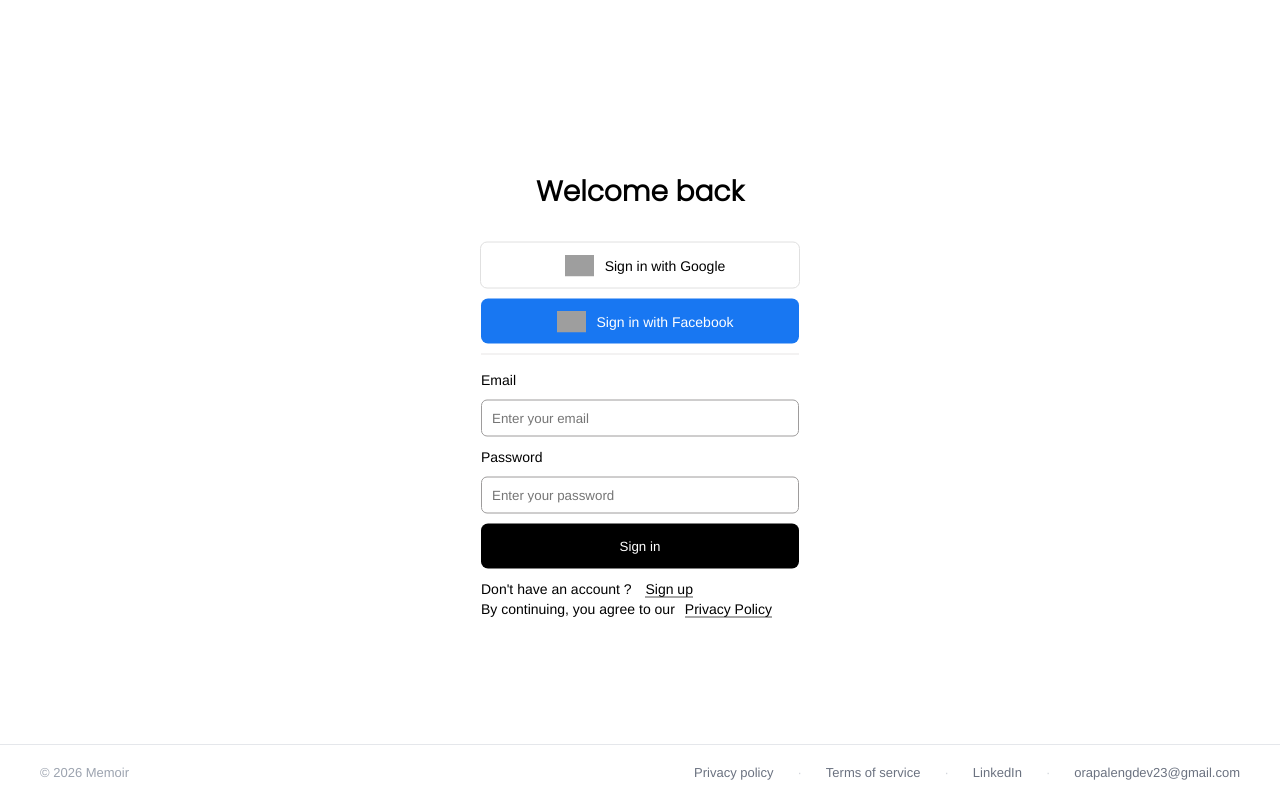
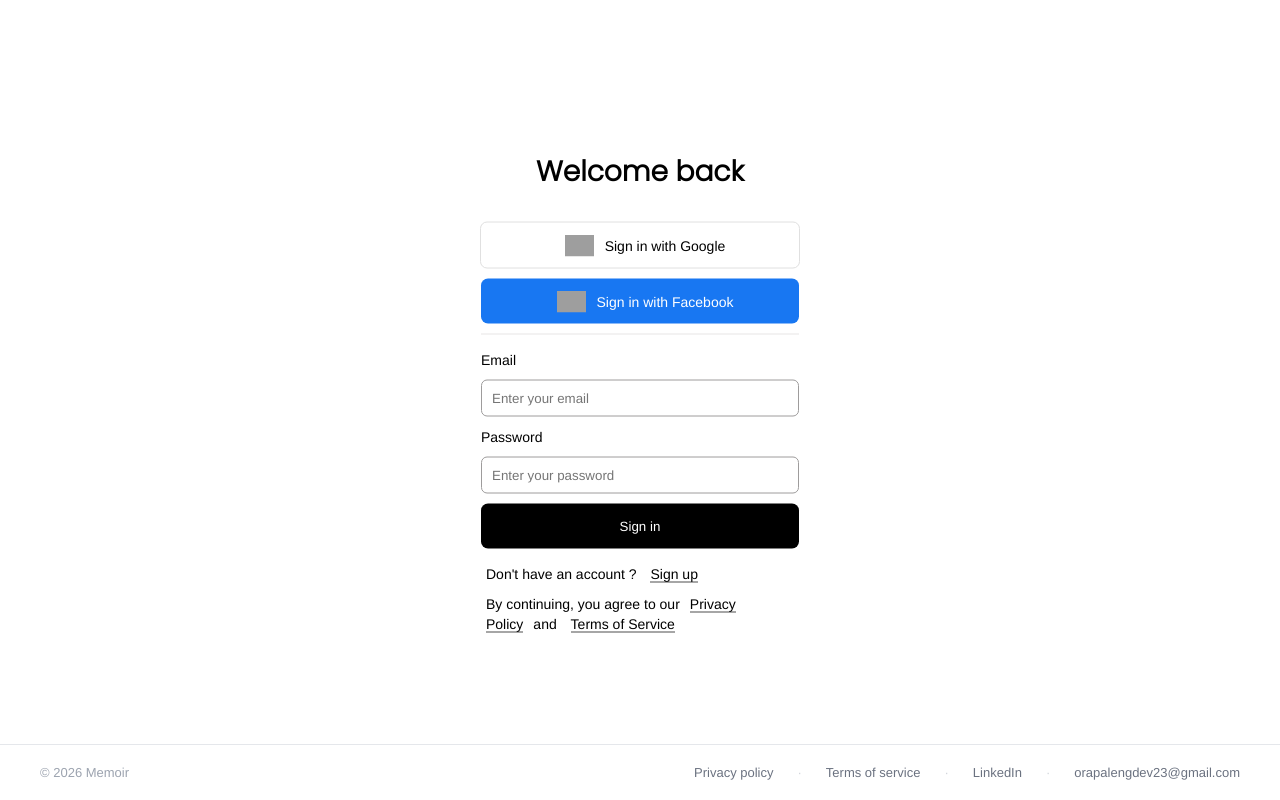
Before and after one commit to o897/image-uploader-frontend, a React (Create React App) app: page /login in a window 1280 px wide. Built offline with nearby package versions, Linux system fonts and the light colour scheme; no server answers; grey boxes are pictures that could not be loaded; a web font is replaced by a local one.

Commit message:
update login css p tag

```diff
--- a/src/index.css
+++ b/src/index.css
@@ -338,6 +338,11 @@ label {
   flex-direction: column;
 }
 
+.login__pg p {
+
+  margin: 5px;
+}
+
 .login__pg .footer {
   margin-top: auto;
 }
--- a/src/pages/Login.js
+++ b/src/pages/Login.js
@@ -66,7 +66,7 @@ const Login = () => {
   return (
 
     <div className="login__pg">
-      <Toaster/>
+      <Toaster />
 
       <form className="form__signin" onSubmit={handleLogin}>
         <h1>Welcome back</h1>
@@ -119,10 +119,12 @@ const Login = () => {
         </p>
         <p>
           By continuing, you agree to our
-          <a className="form__link" href="/privacy-policy" >Privacy Policy</a>
+          <a className="form__link" href="/privacy-policy">Privacy Policy</a>
+          and{" "}
+          <a className="form__link" href="/terms-of-service">Terms of Service</a>
         </p>
       </form>
-      <Footer/>
+      <Footer />
     </div>
 
   );
```
